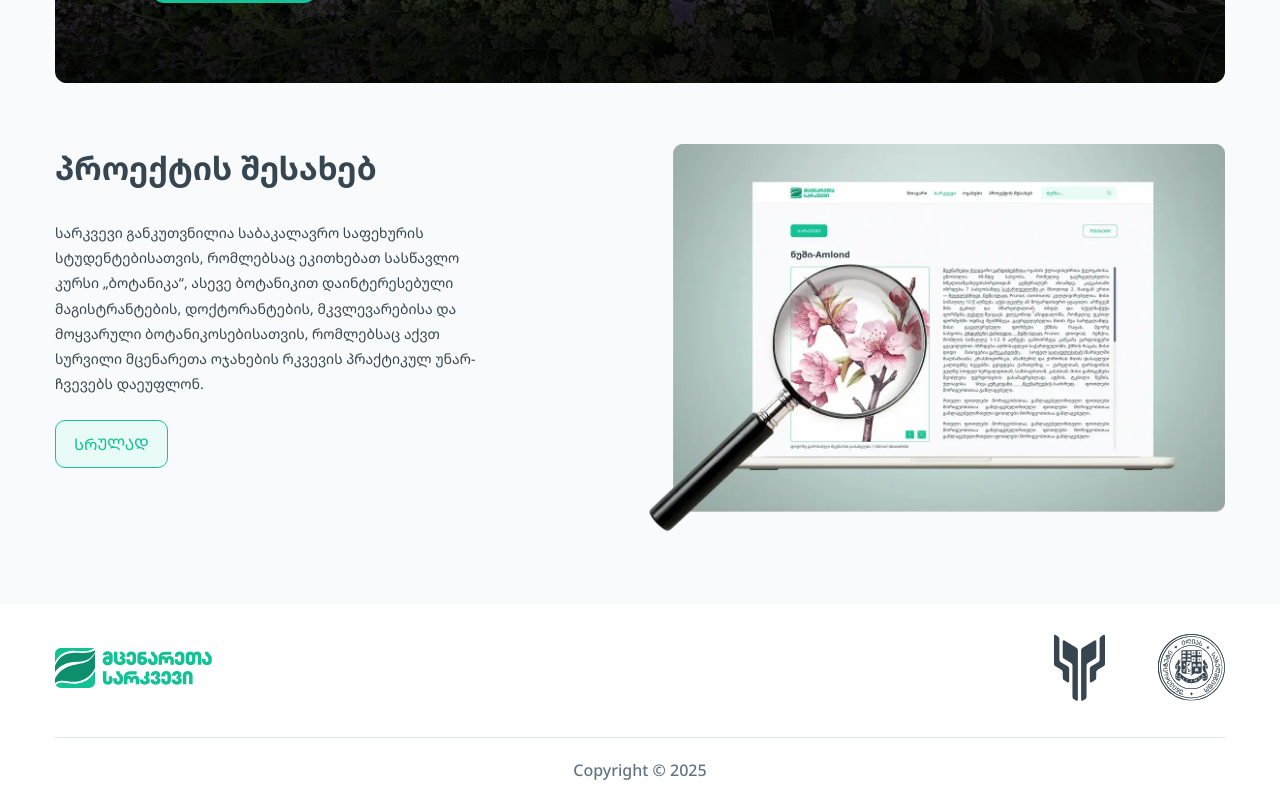
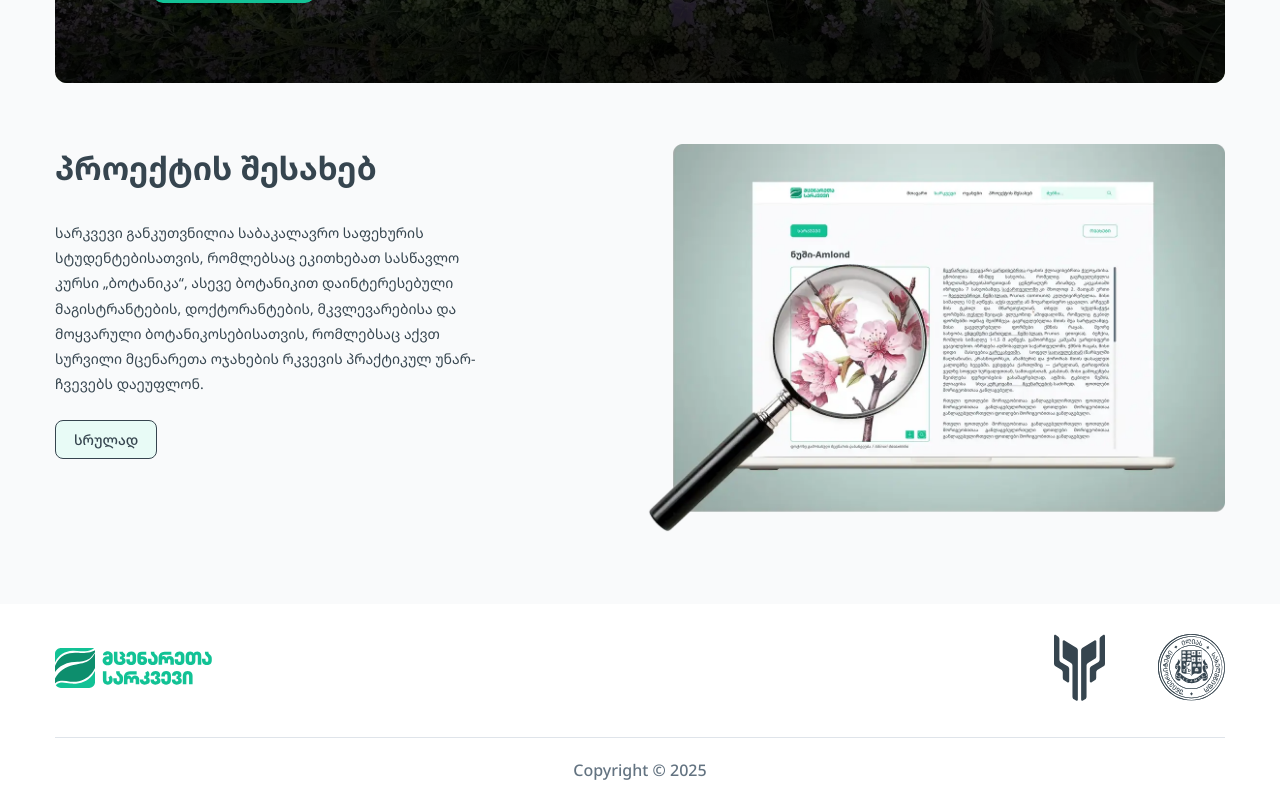
Before and after one commit to Mind1a/plant-research, a React (Vite) app: page / in a window 1280 px wide. Shown: the part 553-1353 px from the top of the page. Built offline with nearby package versions, Linux system fonts and the light colour scheme; no server answers.

Commit message:
Update AboutProject.tsx

```diff
--- a/src/presenter/components/molecules/homepage/AboutProject.tsx
+++ b/src/presenter/components/molecules/homepage/AboutProject.tsx
@@ -1,10 +1,8 @@
-import { useNavigate } from 'react-router';
+import { Link } from 'react-router-dom';
 
 import { aboutBanner } from '../../../assets';
-import Button from '../../atoms/buttons/Button';
 
 export default function AboutProject() {
-  const navigate = useNavigate();
   return (
     <section className="mt-[61px] flex justify-between max-1050:items-center max-700:mt-[31px] max-700:flex-col">
       <div className="w-full flex-1">
@@ -18,12 +16,12 @@ export default function AboutProject() {
           მოყვარული ბოტანიკოსებისათვის, რომლებსაც აქვთ სურვილი მცენარეთა
           ოჯახების რკვევის პრაქტიკულ უნარ-ჩვევებს დაეუფლონ.
         </p>
-        <Button
-          label="სრულად"
-          clasname="mt-6 max-700:mx-auto max-500:h-[40px] max-500:text-[14px] max-450:w-full max-450:rounded-[6px]"
-          variant="secondary"
-          onclick={() => navigate('/about-project')}
-        />
+        <Link
+          to="/about-project"
+          className="mt-6 inline-flex items-center justify-center rounded-[8px] border border-charcoalGrey px-6 py-2 text-body-md font-medium text-charcoalGrey transition-colors max-700:mx-auto max-500:h-[40px] max-500:text-[14px] max-450:w-full max-450:rounded-[6px] bg-lightGreen px-[18px] hover:border-transparent hover:bg-[#077A5D] hover:text-white"
+        >
+          სრულად
+        </Link>
       </div>
       <div className="w-[580px] max-1050:w-[450px] max-900:w-[400px] max-800:w-[350px] max-700:mt-[23px] max-450:w-full max-450:px-5">
         <img src={aboutBanner} className="w-full" alt="about-project" />
```
